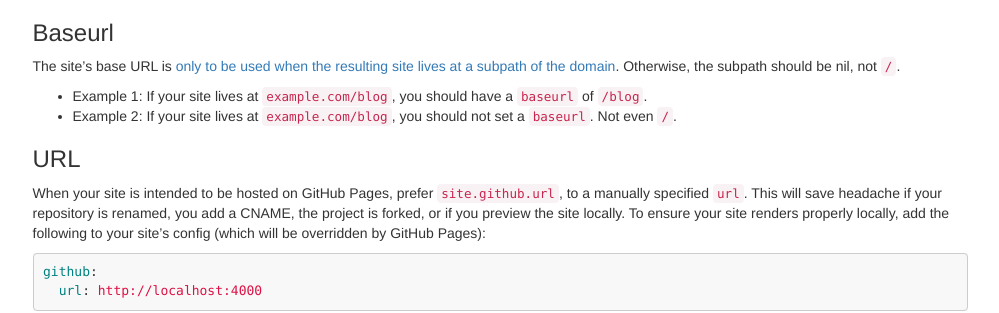
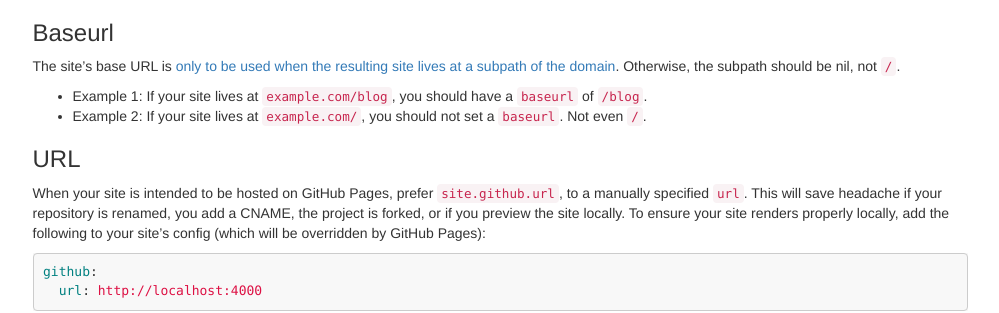
Before and after one commit to benbalter/jekyll-style-guide, a Jekyll site: the page built from _docs/config.md, in a window 1280 px wide. Shown: the part 623-936 px from the top of the page, without its empty margins (140-1139 px from the left). Built offline with Jekyll 4.4.1, drawn with Linux system fonts in a browser that asks for light colours; comment, search, counter and statistics services are not loaded.

Commit message:
Remove 'blog' in non-baseurl example

```diff
--- a/_docs/config.md
+++ b/_docs/config.md
@@ -37,7 +37,7 @@ Use the following site-wide variables, where appropriate:
 The site's base URL is [only to be used when the resulting site lives at a subpath of the domain](https://byparker.com/blog/2014/clearing-up-confusion-around-baseurl/). Otherwise, the subpath should be nil, not `/`.
 
 * Example 1: If your site lives at `example.com/blog`, you should have a `baseurl` of `/blog`.
-* Example 2: If your site lives at `example.com/blog`, you should not set a `baseurl`. Not even `/`.
+* Example 2: If your site lives at `example.com/`, you should not set a `baseurl`. Not even `/`.
 
 ### URL
 
```
